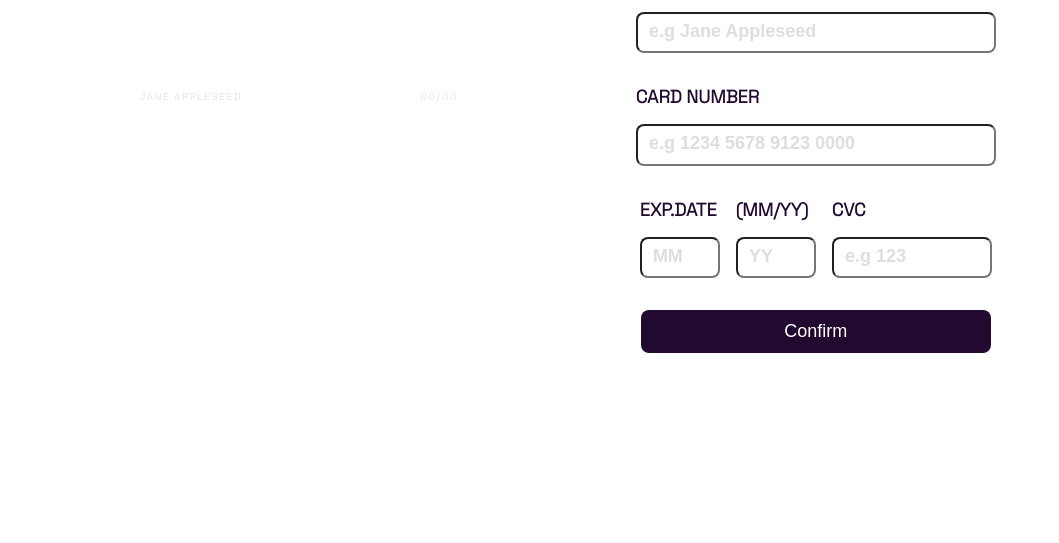
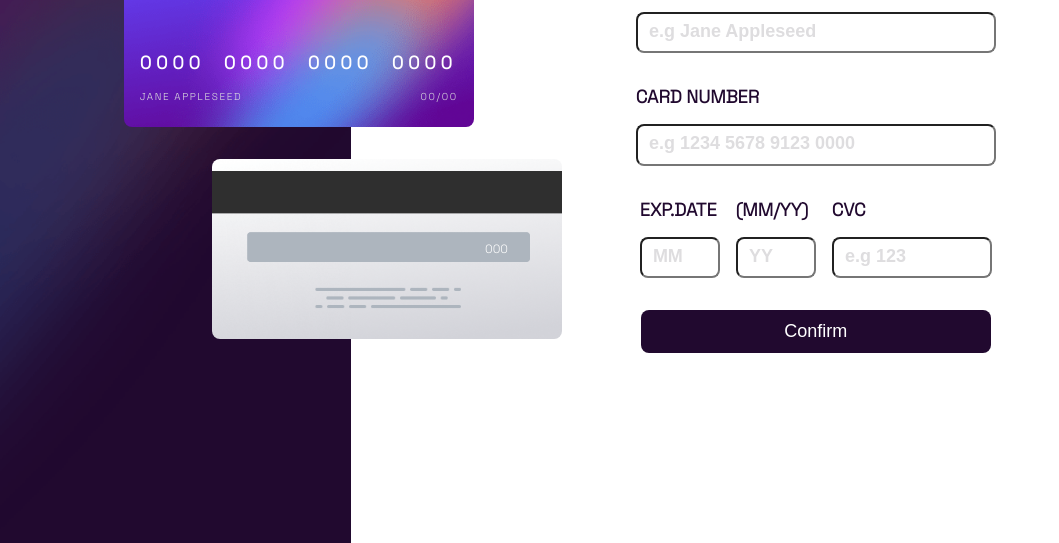
Before and after one commit to 00awaudby/interactice-card-details-form, a plain HTML site: page index.html in a window 1280 px wide. Shown: the part 257-800 px from the top of the page, without its empty margins (0-1059 px from the left). Drawn offline with Linux system fonts and the light colour scheme; the site is published under a folder, as on GitHub Pages, so addresses that start at the root find nothing; a web font is replaced by a local one.

Commit message:
changed pathway for all images

```diff
--- a/css/style.css
+++ b/css/style.css
@@ -29,7 +29,7 @@ body{
 .bank-card-area{
     height: 300px;
     width: 100%;
-    background-image: url(/images/bg-main-mobile.png);
+    background-image: url(../images/bg-main-mobile.png);
     background-repeat: no-repeat;
     background-position: center;
     background-size: cover;
@@ -45,7 +45,7 @@ body{
 .front-card{
     width: 290px;
     height: 170px;
-    background-image: url(/images/bg-card-front.png);
+    background-image: url(../images/bg-card-front.png);
     background-repeat: no-repeat;
     background-position: center;
     background-size: cover;
@@ -63,7 +63,7 @@ body{
 .back-card{
     width: 290px;
     height: 170px;
-    background-image: url(/images/bg-card-back.png);
+    background-image: url(../images/bg-card-back.png);
     background-repeat: no-repeat;
     background-position: center;
     background-size: cover;
@@ -198,7 +198,7 @@ label{
         width: 40%;
         max-width: 500px;
         gap: 2rem;
-        background-image: url(/images/bg-main-desktop.png);
+        background-image: url(../images/bg-main-desktop.png);
     }
 
     .front-card{
```
